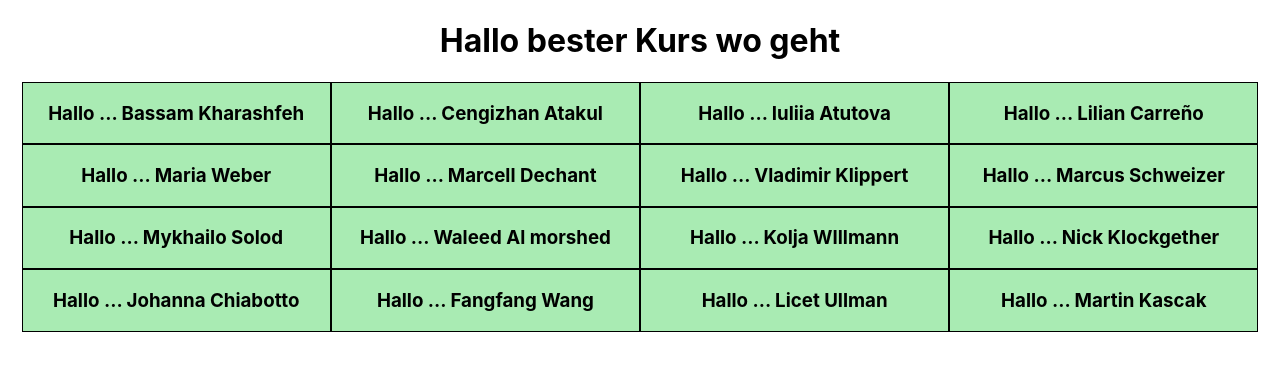
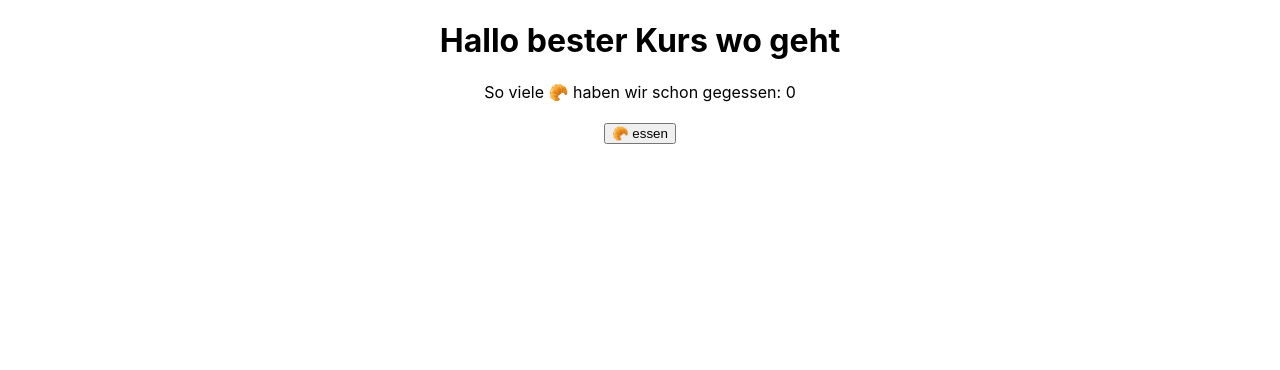
Before and after one commit to neuefische/hello-react-muc-java-22-2, a React (Create React App) app: page / in a window 1280 px wide. Shown: the top 370 px of the page. Built offline with nearby package versions, Linux system fonts and the light colour scheme.

Commit message:
Add useState example

```diff
--- a/src/components/App.tsx
+++ b/src/components/App.tsx
@@ -2,6 +2,7 @@ import React from 'react';
 import './App.css';
 import HelloComponent from "./HelloComponent";
 import PeopleGallery from "./PeopleGallery";
+import StateExampleComponent from "./StateExampleComponent";
 
 // Komponente die "App" heißt
 // werden in .tsx Dateien gespeichert
@@ -36,7 +37,8 @@ function App() {
 
         <div className="App">
             <HelloComponent/>
-            <PeopleGallery nameList={myBeautifulCoursePeople} />
+            {/*<PeopleGallery nameList={myBeautifulCoursePeople} />*/}
+            <StateExampleComponent />
         </div>
 
     );
--- /dev/null
+++ b/src/components/StateExampleComponent.tsx
@@ -0,0 +1,36 @@
+// Namensgebung = Großgeschrieben, genau so wie der Dateiname
+// () = Können Parameter benutzen = In React nennt sich das Props
+import {useState} from "react";
+
+export default function StateExampleComponent() {
+
+    // CHANGE DETECTION führt dazu das neu gerendert wird
+    // "to render" zu Deutsch
+    // In React nutzen wir dazu "State"
+    // "state" z. Dt. Status
+
+    // Unser State um croissantCounter zu verfolgen
+    // useState gibt uns auf der ersten Stelle den aktuellen Wert
+    // d.h. croissantCounter
+    // Und an zweiter Stelle eine Funktion, um den State zu verändern
+    // d.h. setCroissantCounter
+    // Schreibweise des Setters = set<StateName>
+    const [croissantCounter, setCroissantCounter] = useState(0);
+
+    function eatCroissant() {
+        console.log("Mmmmm ein leckeres 🥐 mit Honig wird gesnackt")
+        const newCroissantCounter = croissantCounter + 1;
+        setCroissantCounter(newCroissantCounter);
+        console.log(croissantCounter)
+    }
+
+    // Runde Klammer MUSS in return Zeile sein, weil sonst
+    // "unreachable code after return statement"
+    return (
+        <div>
+            So viele 🥐 haben wir schon gegessen: {croissantCounter}
+            <br />
+            <br />
+            <button onClick={eatCroissant}>🥐 essen</button>
+        </div>);
+}
```
